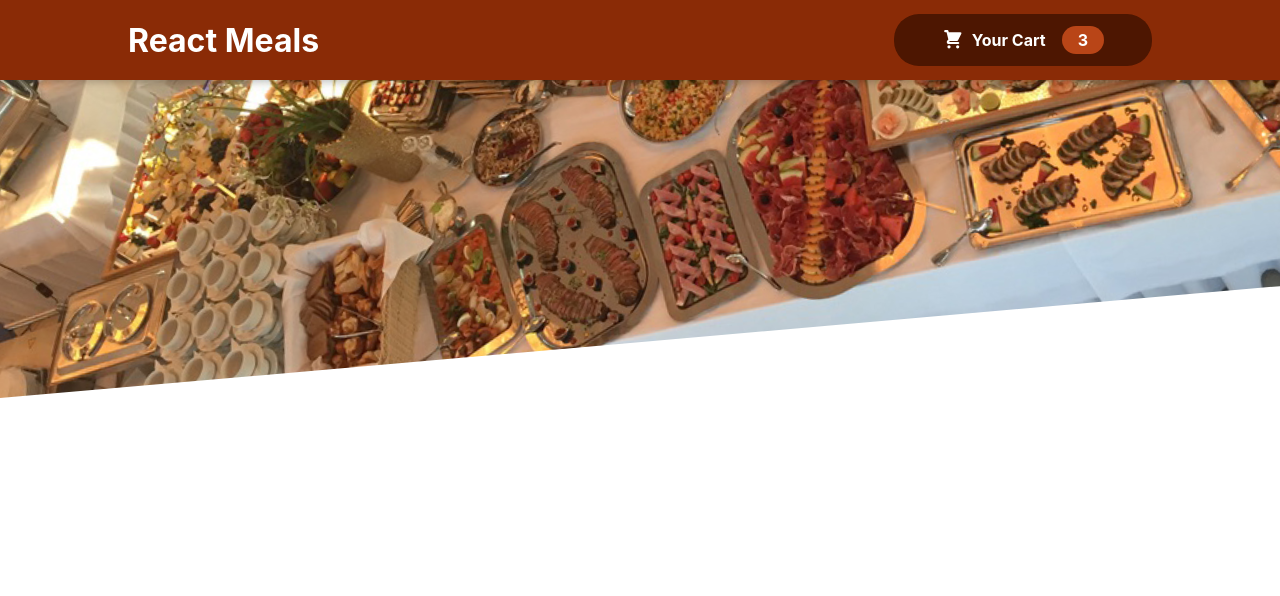
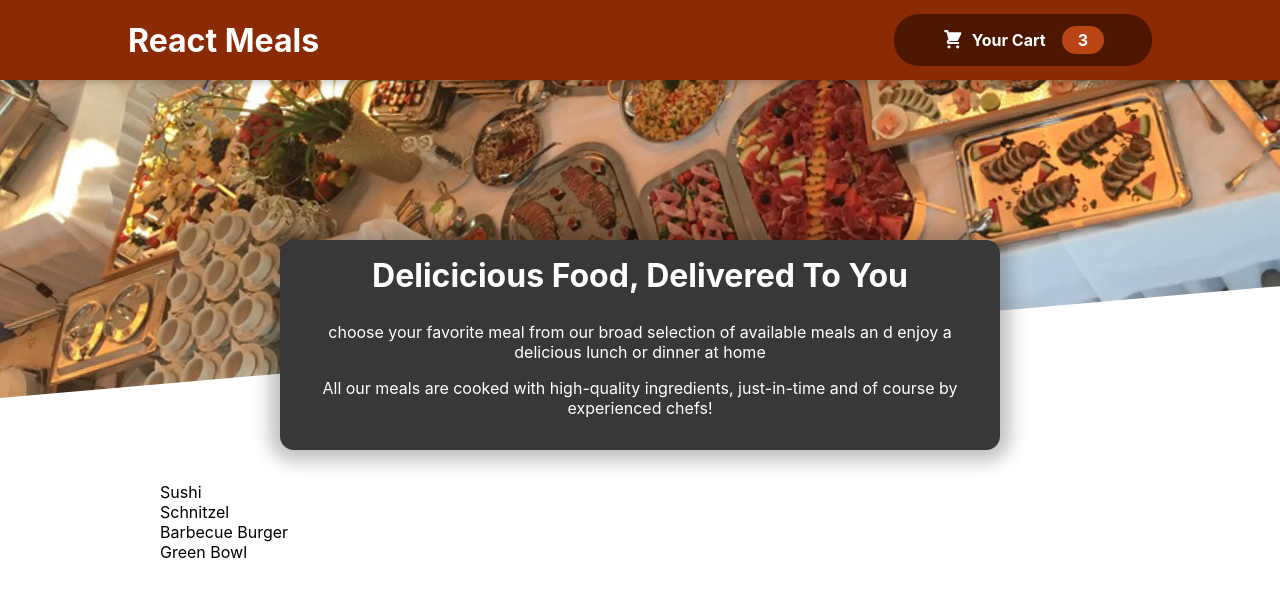
Before and after one commit to johnofodile/mealorderapp, a React (Create React App) app: page / in a window 1280 px wide. Shown: the top 596 px of the page. Built offline with nearby package versions, Linux system fonts and the light colour scheme.

Commit message:
meal summary component rendered as well as dummy meals which now have to be restyled

```diff
--- a/src/App.js
+++ b/src/App.js
@@ -1,20 +1,18 @@
-import './App.css';
-import {Fragment} from 'react';
+import "./App.css";
+import { Fragment } from "react";
 
-import Header from './components/Layout/Header';
-
-
-
-
-
+import Header from "./components/Layout/Header";
+import Meals from "./components/Meals/Meals";
 
 function App() {
   return (
     <Fragment>
-     <Header/>
-</Fragment>
-  )
+      <Header />
+      <main>
+        <Meals />
+      </main>
+    </Fragment>
+  );
 }
 
-
 export default App;
--- /dev/null
+++ b/src/components/Meals/AvailableMeals.js
@@ -0,0 +1,43 @@
+
+
+import classes from './AvailableMeals.module.css';
+
+
+const DUMMY_MEALS = [
+    {
+      id: 'm1',
+      name: 'Sushi',
+      description: 'Finest fish and veggies',
+      price: 22.99,
+    },
+    {
+      id: 'm2',
+      name: 'Schnitzel',
+      description: 'A german specialty!',
+      price: 16.5,
+    },
+    {
+      id: 'm3',
+      name: 'Barbecue Burger',
+      description: 'American, raw, meaty',
+      price: 12.99,
+    },
+    {
+      id: 'm4',
+      name: 'Green Bowl',
+      description: 'Healthy...and green...',
+      price: 18.99,
+    },
+  ];
+
+
+const AvailableMeals=()=>{
+    const mealsList=DUMMY_MEALS.map(meal=><li>{meal.name}</li>)
+    return <section className={classes.meals}>
+<ul>
+   {mealsList}
+</ul>
+    </section>
+
+};
+export default AvailableMeals;
--- /dev/null
+++ b/src/components/Meals/AvailableMeals.module.css
@@ -0,0 +1,24 @@
+.meals {
+    max-width: 60rem;
+    width: 90%;
+    margin: 2rem auto;
+    animation: meals-appear 1s ease-out forwards;
+  }
+
+  .meals ul {
+    list-style: none;
+    margin: 0;
+    padding: 0;
+  }
+
+  @keyframes meals-appear {
+    from {
+      opacity: 0;
+      transform: translateY(3rem);
+    }
+
+    to {
+      opacity: 1;
+      transform: translateY(0);
+    }
+  }
--- a/src/components/Meals/Meals.js
+++ b/src/components/Meals/Meals.js
@@ -0,0 +1,15 @@
+import MealsSummary from "./MealsSummary";
+import AvailableMeals from "./AvailableMeals";
+import { Fragment } from 'react';
+
+const Meals = () => {
+  return (
+
+<Fragment>
+    <MealsSummary />
+    <AvailableMeals />
+</Fragment>
+  )
+};
+
+export default Meals;
--- a/src/components/Meals/MealsSummary.js
+++ b/src/components/Meals/MealsSummary.js
@@ -0,0 +1,20 @@
+import classes from './MealsSummary.module.css';
+
+const MealsSummary=()=>{
+    return (
+    <section className={classes.summary}>
+        <h2>Delicicious Food, Delivered To You</h2>
+        <p>
+            choose your favorite meal from our
+             broad selection of available meals an
+             d enjoy a delicious lunch or dinner at home
+        </p>
+        <p>
+        All our meals are cooked with high-quality ingredients, just-in-time and
+        of course by experienced chefs!
+      </p>
+    </section>
+    );
+
+}
+export default MealsSummary;
--- /dev/null
+++ b/src/components/Meals/MealsSummary.module.css
@@ -0,0 +1,18 @@
+.summary {
+    text-align: center;
+    max-width: 45rem;
+    width: 90%;
+    margin: auto;
+    margin-top: -10rem;
+    position: relative;
+    background-color: #383838;
+    color: white;
+    border-radius: 14px;
+    padding: 1rem;
+    box-shadow: 0 1px 18px 10px rgba(0, 0, 0, 0.25);
+  }
+
+  .summary h2 {
+    font-size: 2rem;
+    margin-top: 0;
+  }
```
Also changed, not shown: src/components/UI/Card.js (added).
